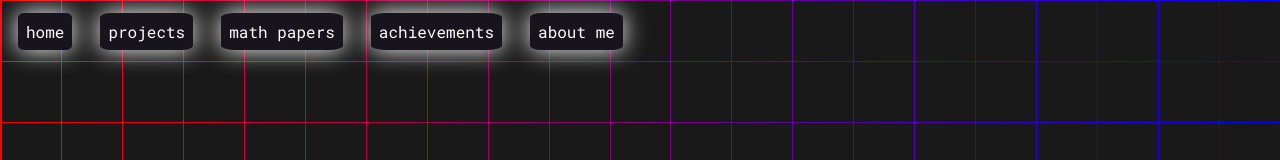
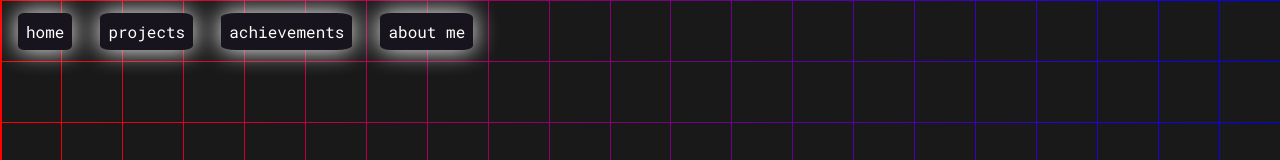
Before and after one commit to sophiasharif/personal-website, a Vue app: page /projects in a window 1280 px wide. Shown: the top 160 px of the page. Built offline with nearby package versions, Linux system fonts and the light colour scheme.

Commit message:
update sep 2023

```diff
--- a/src/App.vue
+++ b/src/App.vue
@@ -16,9 +16,9 @@
     <router-link @click="handleRouteChange('Projects')" to="/projects">
       <button>projects</button>
     </router-link>
-    <router-link to="/math-papers">
+    <!-- <router-link to="/math-papers">
       <button @click="handleRouteChange('MathProjects')">math papers</button>
-    </router-link>
+    </router-link> -->
     <router-link to="/achievements">
       <button @click="handleRouteChange('Achievements')">achievements</button>
     </router-link>
@@ -35,9 +35,9 @@
       <router-link @click="handleRouteChange('Projects')" to="/projects">
         <button>projects</button>
       </router-link>
-      <router-link to="/math-papers">
+      <!-- <router-link to="/math-papers">
         <button @click="handleRouteChange('MathProjects')">math papers</button>
-      </router-link>
+      </router-link> -->
       <router-link to="/achievements">
         <button @click="handleRouteChange('Achievements')">achievements</button>
       </router-link>
@@ -92,7 +92,10 @@ export default {
     },
     handleRouteChange(newRoute) {
       const currentRoute = this.$route.name;
-      if (!this.routerShown && !(currentRoute == 'Home' && newRoute == 'Home')) {
+      if (
+        !this.routerShown &&
+        !(currentRoute == "Home" && newRoute == "Home")
+      ) {
         this.dissolveGrid();
       } else if (newRoute == currentRoute) {
         return;
--- a/src/router/index.js
+++ b/src/router/index.js
@@ -1,9 +1,8 @@
 import { createRouter, createWebHistory } from "vue-router";
 import ProjectSection from "../views/ProjectSection";
-import MathProjects from "../views/MathProjects";
+// import MathProjects from "../views/MathProjects";
 import AchievementSection from "../views/AchievementSection";
 import AboutMe from "../views/AboutMe";
-
 
 const routes = [
   {
@@ -15,11 +14,11 @@ const routes = [
     name: "Projects",
     component: ProjectSection,
   },
-  {
-    path: "/math-papers",
-    name: "MathProjects",
-    component: MathProjects,
-  },
+  // {
+  //   path: "/math-papers",
+  //   name: "MathProjects",
+  //   component: MathProjects,
+  // },
   {
     path: "/achievements",
     name: "Achievements",
@@ -33,8 +32,8 @@ const routes = [
 ];
 
 const router = createRouter({
-    history: createWebHistory(process.env.BASE_URL),
-    routes
+  history: createWebHistory(process.env.BASE_URL),
+  routes,
 });
 
 export default router;
--- a/src/views/AboutMe.vue
+++ b/src/views/AboutMe.vue
@@ -6,7 +6,6 @@
         <div class="quick-facts">
           <p>Here's a bit about me:</p>
           <ol>
-            <li>I grew up in the Bay Area.</li>
             <li>I'm half Russian and half Iranian.</li>
             <ul>
               <li>I lived in Moscow for 3 years.</li>
@@ -16,9 +15,15 @@
               <li>I was on the national team in 2019.</li>
               <li>I was ranked #1 in Northern California.</li>
             </ul>
-            <li>I learned how to code in high school.</li>
             <li>I earned a world record in Google Snake.</li>
-            <li>I'm now studying math & CS at UCLA.</li>
+            <li>
+              I help organize LA Hacks, the largest & oldest student-run
+              hackathon in SoCal.
+            </li>
+            <li>
+              I'm currently a learning assistant for Math 32AH (honors
+              multivariable calculus)!
+            </li>
           </ol>
           <div class="links">
             <a href="https://www.linkedin.com/in/sophia-sharif/" target="_blank"
--- a/src/views/AchievementSection.vue
+++ b/src/views/AchievementSection.vue
@@ -6,9 +6,7 @@
         <h3 v-if="!mqTablet.matches">
           Hover over the deck to preview or click the arrows to navigate!
         </h3>
-        <h3 v-else>
-          Tap the cards to navigate!
-        </h3>
+        <h3 v-else>Tap the cards to navigate!</h3>
       </div>
     </header>
     <div class="achievement-deck">
@@ -31,7 +29,10 @@
       />
     </div>
     <div class="buttons" v-if="!mqTablet.matches">
-      <ion-icon name="arrow-back-circle-outline" @click="handleBackward"></ion-icon>
+      <ion-icon
+        name="arrow-back-circle-outline"
+        @click="handleBackward"
+      ></ion-icon>
       <ion-icon
         name="arrow-forward-circle-outline"
         @click="handleForward"
@@ -42,9 +43,9 @@
 
 <script>
 import AchievementCard from "../components/AchievementCard.vue";
-import transX from "../composables/getTranslationX"
-import transY from "../composables/getTranslationY"
-import rot from "../composables/getRotation"
+import transX from "../composables/getTranslationX";
+import transY from "../composables/getTranslationY";
+import rot from "../composables/getRotation";
 
 export default {
   components: {
@@ -59,7 +60,7 @@ export default {
     },
     mqHeight() {
       return window.matchMedia("(min-height: 800px)");
-    }
+    },
   },
   data() {
     return {
@@ -71,7 +72,7 @@ export default {
           date: "March 2022",
           title: "National Merit Scholarship Winner",
           content:
-            "I earned a top 1% PSAT/SAT score to become a finalist (SAT score of 1580). I was the only one of the 17 finalists in high school to additionally earn the $2500 award.",
+            "I earned a top 1% PSAT/SAT score to become a finalist (SAT score of 1590). I was the only one of the 17 finalists in high school to additionally earn the $2500 award.",
         },
         {
           date: "June 2022",
@@ -111,8 +112,8 @@ export default {
       this.achievements.unshift(this.achievements.pop());
     },
     handleBackward() {
-      const temp = this.achievements.shift()
-      this.achievements.push(temp)
+      const temp = this.achievements.shift();
+      this.achievements.push(temp);
     },
     handleClick() {
       if (this.mqTablet.matches) {
@@ -120,13 +121,13 @@ export default {
       }
     },
     getTranslationX(i) {
-      return transX(this.animationXSpan, this.achievements.length, i-1)
+      return transX(this.animationXSpan, this.achievements.length, i - 1);
     },
     getTranslationY(i) {
-      return transY(this.animationYSpan, this.achievements.length, i-1)
+      return transY(this.animationYSpan, this.achievements.length, i - 1);
     },
     getRotation(i) {
-      return rot(this.animationDegSpan, this.achievements.length, i-1)
+      return rot(this.animationDegSpan, this.achievements.length, i - 1);
     },
   },
 };
@@ -203,5 +204,4 @@ header .description h3 {
     transition: transform 800ms cubic-bezier(0.05, 0.43, 0.25, 0.95);
   }
 }
-
 </style>
--- a/src/views/ProjectSection.vue
+++ b/src/views/ProjectSection.vue
@@ -65,21 +65,12 @@ export default {
           githubLink: "https://github.com/sophiasharif/ucla-course-webscraping",
         },
         {
-          date: "February 2023",
-          title: "Mario Party Clone",
-          skills: ["C++"],
+          date: "June 2023",
+          title: "Random Byte Generator",
+          skills: ["C", "Makefile", "Shell", "x86-64"],
           description:
-            "Peach Party is a two-player game that manages 100+ actors every tick with 1000+ lines of code. I used a lot of inheritance, polymorphism, abstract base classes, and dynamic allocation.",
-          githubLink:
-            "https://github.com/sophiasharif/mario-party-clone",
-        },
-        {
-          date: "March 2023",
-          title: "Pnetphlix",
-          skills: ["C++"],
-          description:
-            "This project parses a text file and loads a database of 100,000 users and 20,000 movies in under a second and recommends movies based on previously watched content.",
-          githubLink: "https://github.com/sophiasharif/pnetphlix",
+            "Used inline assembly for CPU capability checks and hardware RNG. Manually managed memory, optimized output mechanisms, debugged with valgrind and a custom make check program.",
+          githubLink: "https://github.com/sophiasharif/CS35L/tree/main/lab-5",
         },
         {
           date: "January 2023",
@@ -89,6 +80,14 @@ export default {
             "My blog's features include user authentication, photo uploading and storage, CRUD operations, a rich text editor, and a smart mosaic photo gallery!",
           demoLink: "https://blog.sophiasharif.com/",
           githubLink: "https://github.com/sophiasharif/blog",
+        },
+        {
+          date: "July 2023",
+          title: "View Counter",
+          skills: ["JavaScript", "Express.js", "Google Sheets API"],
+          description:
+            "This project tracks page views by embedding an invisible pixel. Each invisible pixel request to the server increments the view count for the corresponding page on a Google Sheet!",
+          githubLink: "https://github.com/sophiasharif/view-counter",
         },
       ],
     };
```
Also changed, not shown: src/firebase/config.js (added, +21 -0 lines).
